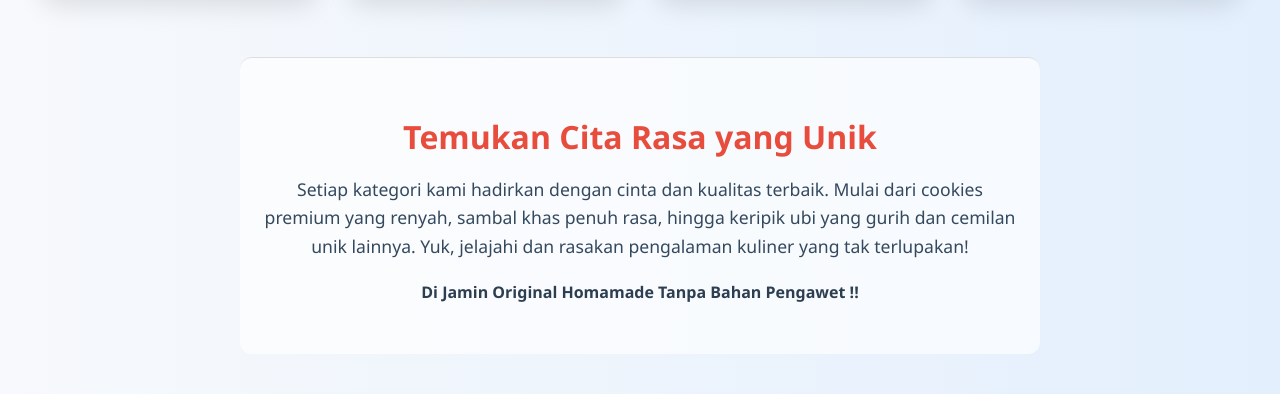
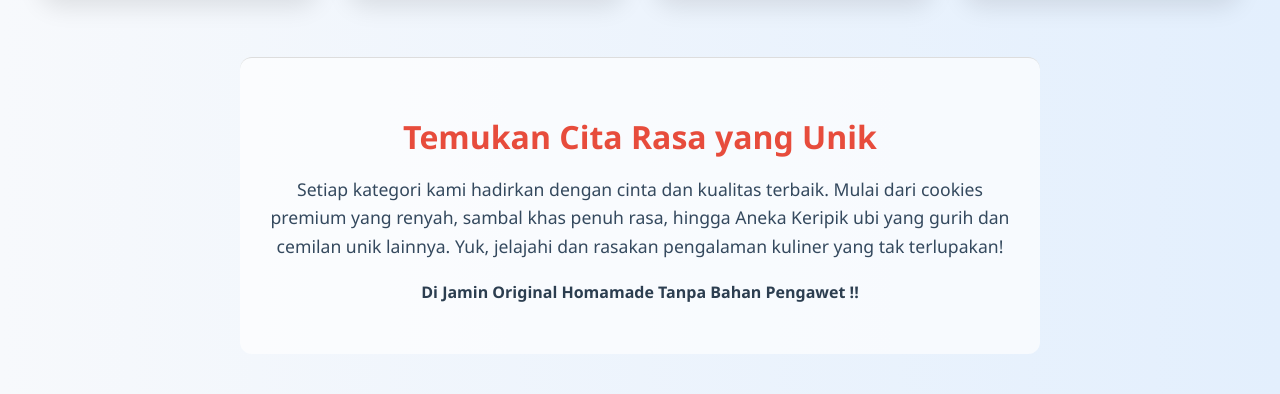
Before and after one commit to Kolonilanding1/CEMILAN, a plain HTML site: page index.html in a window 1280 px wide. Shown: the part 444-838 px from the top of the page. Drawn offline with Linux system fonts and the light colour scheme.

Commit message:
index.html

```diff
--- a/index.html
+++ b/index.html
@@ -135,7 +135,7 @@
       <div class="category-title">Sambal Premium</div>
     </a>
 
-    <a href="keripik.html" class="category-card" title="Keripik Ubi">
+    <a href="keripik.html" class="category-card" title="Aneka Keripik">
       <img class="category-image" src="https://i.postimg.cc/C1Z2zgNB/image.png" alt="Keripik Ubi" />
       <div class="category-title">Aneka Keripik</div>
     </a>
@@ -151,7 +151,7 @@
     <p>
       Setiap kategori kami hadirkan dengan cinta dan kualitas terbaik.
       Mulai dari cookies premium yang renyah, sambal khas penuh rasa,
-      hingga keripik ubi yang gurih dan cemilan unik lainnya.
+      hingga Aneka Keripik ubi yang gurih dan cemilan unik lainnya.
       Yuk, jelajahi dan rasakan pengalaman kuliner yang tak terlupakan!
     </p>
     <p><h4><b>Di Jamin Original Homamade Tanpa Bahan Pengawet !!</b></h4></p>
```
